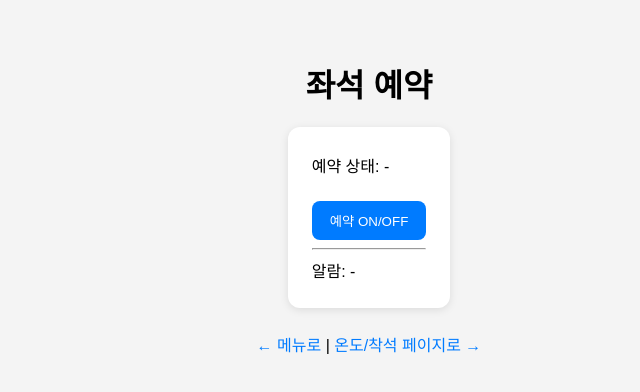
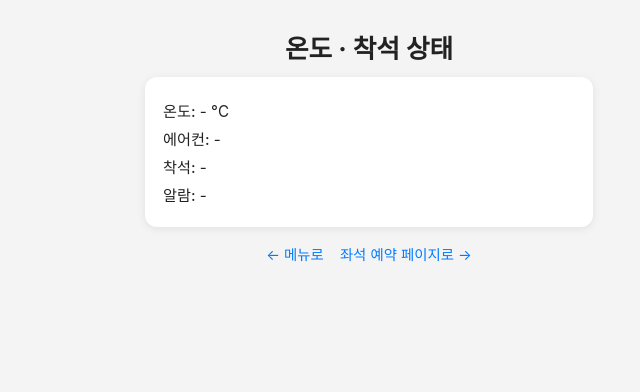
Before and after one commit to Jay-Tiger/testChair, a website: page public/reservation.html in a window 1280 px wide. Shown: the whole page, without its empty margins (271-911 px from the left). Drawn offline with Linux system fonts and the light colour scheme; no server answers.

Commit message:
Update reservation page title and layout styles

```diff
--- a/public/reservation.html
+++ b/public/reservation.html
@@ -2,83 +2,121 @@
 <html lang="ko">
 <head>
   <meta charset="UTF-8" />
-  <title>좌석 예약</title>
+  <title>온도 · 착석 상태</title>
+  <meta name="viewport" content="width=device-width, initial-scale=1.0" />
   <style>
+    :root {
+      --primary:#007bff;
+      --bg:#f4f4f4;
+      --card-bg:#ffffff;
+      --danger:#d9534f;
+      --muted:#555555;
+    }
+    * { box-sizing: border-box; }
     body {
-      font-family: sans-serif;
+      margin: 0;
+      font-family: -apple-system, BlinkMacSystemFont, "Segoe UI", sans-serif;
+      background: var(--bg);
+      color: #222;
+      display: flex;
+      justify-content: center;
+    }
+    .wrap {
+      width: 100%;
+      max-width: 480px;
+      padding: 16px;
+    }
+    h1 {
+      font-size: 1.6rem;
       text-align: center;
-      margin-top: 60px;
-      background:#f4f4f4;
+      margin: 12px 0 12px;
     }
     .card {
-      display:inline-block;
-      background:#fff;
-      padding:18px 24px;
-      border-radius:12px;
-      box-shadow:0 2px 8px rgba(0,0,0,.1);
-      text-align:left;
+      background: var(--card-bg);
+      border-radius: 12px;
+      padding: 16px 18px;
+      box-shadow: 0 2px 8px rgba(0,0,0,.08);
     }
-    p { margin:8px 0; }
-    .on { color:#d9534f; font-weight:bold; }
-    .off { color:#5cb85c; font-weight:bold; }
-    .alarm-on { color:#d9534f; font-weight:bold; }
-    .alarm-off { color:#555; }
-    button {
+    p {
+      margin: 6px 0;
+      font-size: 0.95rem;
+    }
+    .label {
+      font-weight: 500;
+    }
+    .alarm-on { color: var(--danger); font-weight: 600; }
+    .alarm-off { color: var(--muted); }
+    .links {
       margin-top: 16px;
-      padding: 10px 18px;
-      border:0;
-      border-radius:8px;
-      background:#007bff;
-      color:#fff;
-      cursor:pointer;
+      text-align: center;
+      font-size: 0.9rem;
     }
-    a {
-      display:inline-block;
-      margin-top:16px;
-      text-decoration:none;
-      color:#007bff;
+    .links a {
+      color: var(--primary);
+      text-decoration: none;
+      margin: 0 6px;
     }
   </style>
 </head>
 <body>
-  <h1>좌석 예약</h1>
-  <div class="card">
-    <p id="reserved">예약 상태: -</p>
-    <button id="toggleBtn">예약 ON/OFF</button>
-    <hr />
-    <p id="alarm">알람: -</p>
-    <p id="alarmMessage"></p>
+  <div class="wrap">
+    <h1>온도 · 착석 상태</h1>
+
+    <div class="card">
+      <p id="temp"><span class="label">온도:</span> - °C</p>
+      <p id="ac"><span class="label">에어컨:</span> -</p>
+      <p id="seatUsed"><span class="label">착석:</span> -</p>
+      <p id="alarm"><span class="label">알람:</span> -</p>
+      <p id="alarmMessage"></p>
+    </div>
+
+    <div class="links">
+      <a href="/">← 메뉴로</a>
+      <a href="/reservation">좌석 예약 페이지로 →</a>
+    </div>
   </div>
-  <p>
-    <a href="/">← 메뉴로</a> |
-    <a href="/temperature">온도/착석 페이지로 →</a>
-  </p>
 
   <script>
-    async function refresh() {
+    async function fetchStatus() {
       try {
         const res = await fetch('/api/status');
         const data = await res.json();
         const { state } = data;
 
-        const reservedEl = document.getElementById('reserved');
+        const tempEl = document.getElementById('temp');
+        const acEl = document.getElementById('ac');
+        const seatEl = document.getElementById('seatUsed');
         const alarmEl = document.getElementById('alarm');
         const alarmMsgEl = document.getElementById('alarmMessage');
-        const btn = document.getElementById('toggleBtn');
 
-        reservedEl.textContent =
-          `예약 상태: ${state.seatReserved ? '예약됨 ✅' : '미예약 ❌'}`;
-        reservedEl.className = state.seatReserved ? 'on' : 'off';
+        // seatReserved가 꺼져 있으면 값 안 보여주기
+        if (!state.seatReserved) {
+          tempEl.innerHTML  = '<span class="label">온도:</span> - °C';
+          acEl.innerHTML    = '<span class="label">에어컨:</span> -';
+          seatEl.innerHTML  = '<span class="label">착석:</span> -';
+          alarmEl.innerHTML = '<span class="label">알람:</span> -';
+          alarmEl.className = 'alarm-off';
+          alarmMsgEl.textContent = '';
+          return;
+        }
 
-        btn.textContent = state.seatReserved ? '예약 해제하기' : '예약 걸기';
+        // 예약 켜져 있을 때만 실제 값 표시
+        tempEl.innerHTML =
+          `<span class="label">온도:</span> ${state.temperature ?? '-'} °C`;
+        acEl.innerHTML =
+          `<span class="label">에어컨:</span> ${state.acOn ? 'ON' : 'OFF'}`;
+        seatEl.innerHTML =
+          `<span class="label">착석:</span> ${
+            state.seatUsed === null ? '-' : (state.seatUsed ? '착석 중' : '자리 비움')
+          }`;
 
-        if (state.seatReserved && state.alarm) {
-          alarmEl.textContent = '알람: 활성화 ⚠️';
-          alarmEl.className   = 'alarm-on';
+        if (state.alarm) {
+          alarmEl.innerHTML = '<span class="label">알람:</span> 활성화 ⚠️';
+          alarmEl.className = 'alarm-on';
           alarmMsgEl.textContent = '자리에 착석해주세요.';
         } else {
-          alarmEl.textContent = '알람: 비활성';
-          alarmEl.className   = 'alarm-off';
+          alarmEl.innerHTML = '<span class="label">알람:</span> 비활성';
+          alarmEl.className = 'alarm-off';
           alarmMsgEl.textContent = '';
         }
       } catch (e) {
@@ -86,16 +124,9 @@
       }
     }
 
-    async function toggle() {
-      await fetch('/api/toggleSeatReserved', { method: 'POST' });
-      await refresh();
-    }
-
-    document.getElementById('toggleBtn').addEventListener('click', toggle);
-
     window.addEventListener('load', () => {
-      refresh();
-      setInterval(refresh, 2000);
+      fetchStatus();
+      setInterval(fetchStatus, 2000);
     });
   </script>
 </body>
```
